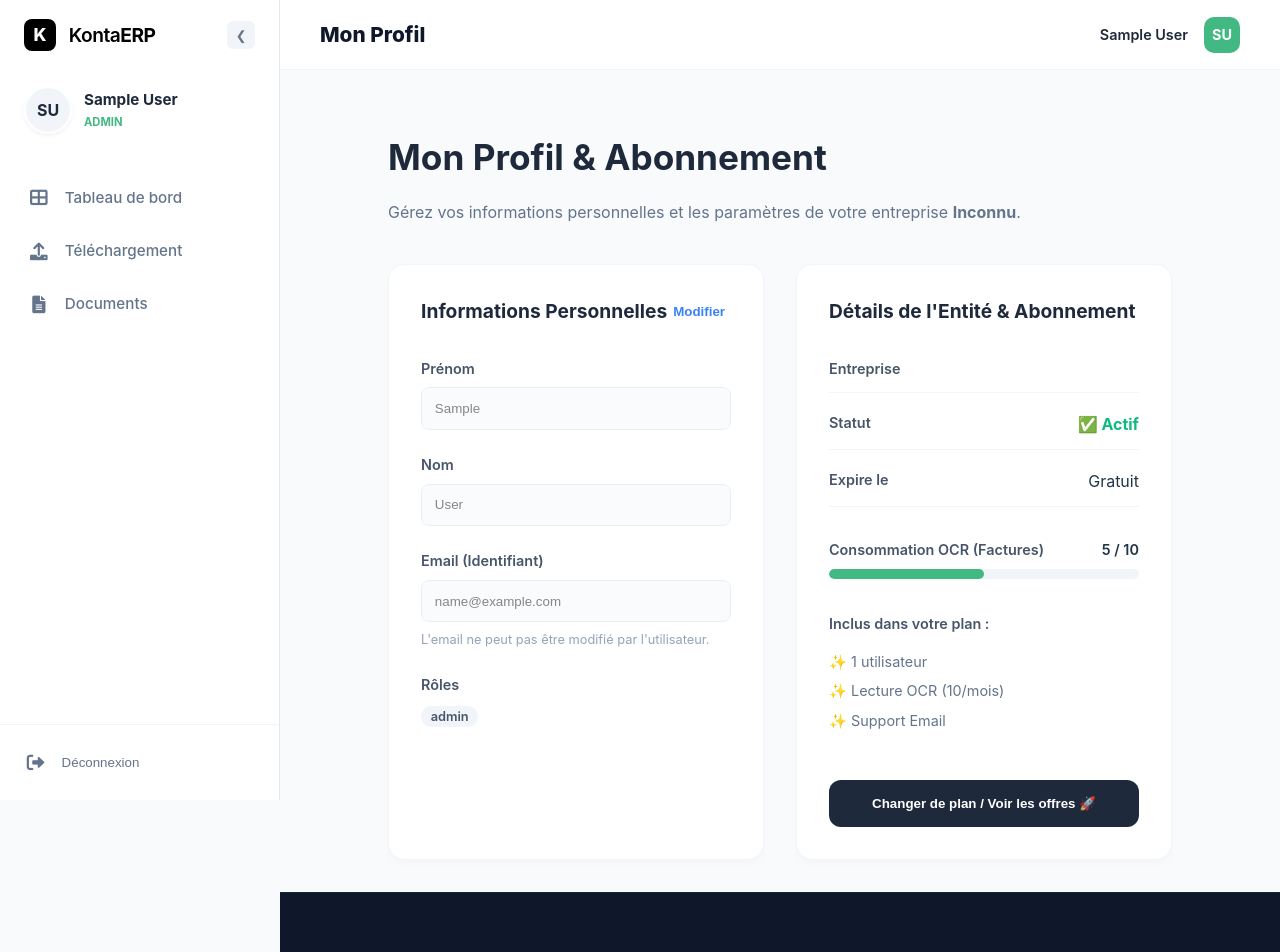
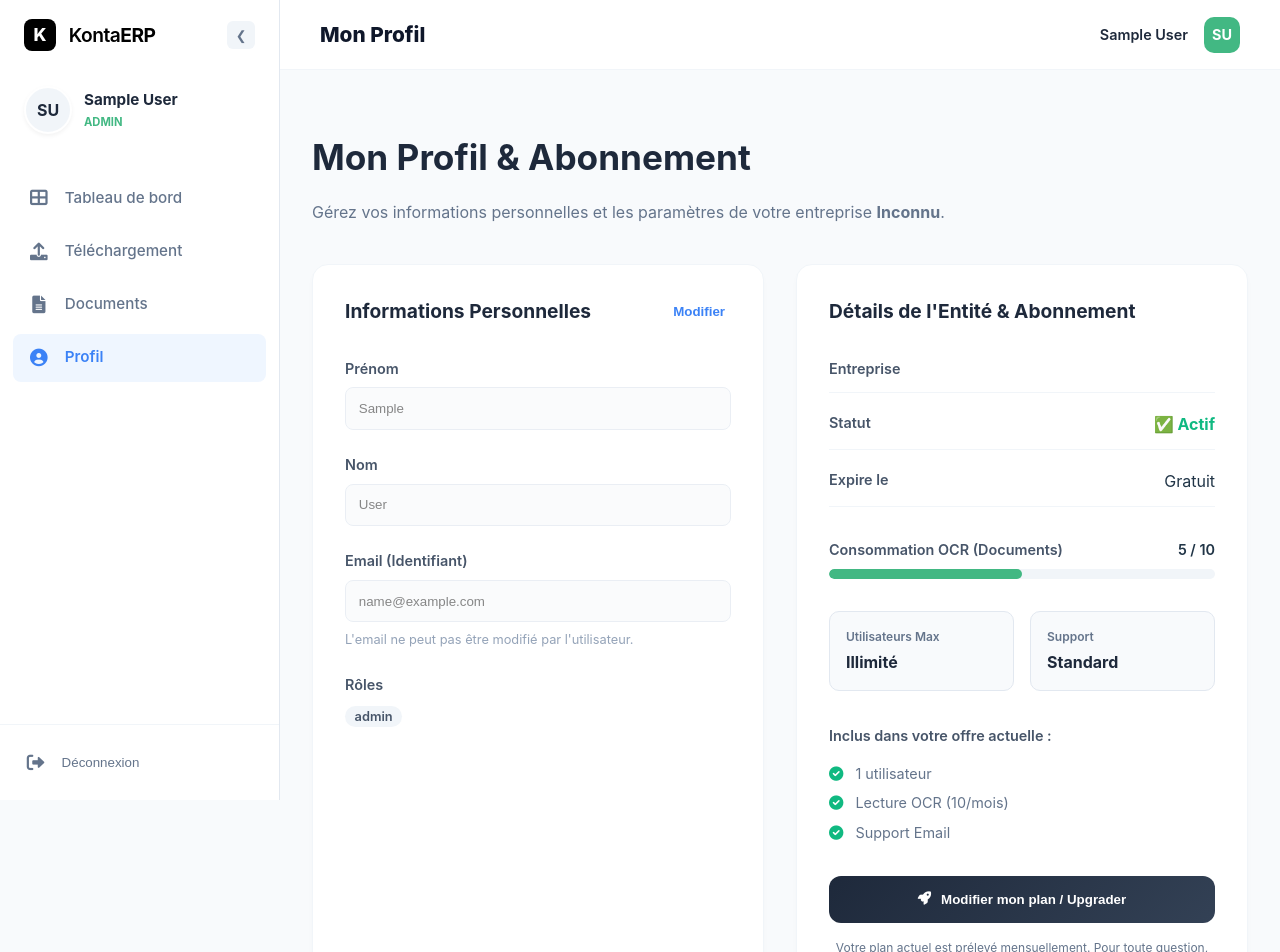
Before and after one commit to Kameroon/Konta, a Vue app in the folder src/Konta.Web/: page /app/profile in a window 1280 px wide. Shown: the top 952 px of the page. Built offline with nearby package versions, Linux system fonts and the light colour scheme; no server answers; sample sign-in values are in the browser's storage.

Commit message:
add user profil

```diff
--- a/src/Konta.Web/src/layouts/MainLayout.vue
+++ b/src/Konta.Web/src/layouts/MainLayout.vue
@@ -1,5 +1,5 @@
 <script setup lang="ts">
-import { onMounted, computed } from 'vue';
+import { onMounted, computed, watch } from 'vue';
 import { useRouter } from 'vue-router';
 import { useAuthStore } from '@/stores/auth.store';
 import { useUiStore } from '@/stores/ui.store';
@@ -13,12 +13,13 @@ const tenantStore = useTenantStore();
 const router = useRouter();
 const toast = useToast();
 
-onMounted(async () => {
-    if (authStore.user?.tenantId && !tenantStore.currentTenant) {
-        console.log('[MainLayout] Initialisation des données du tenant...');
-        await tenantStore.fetchTenantInfo(authStore.user.tenantId);
+// Réaction aux changements d'utilisateur (pour le rafraîchissement à chaud si besoin)
+watch(() => authStore.user?.tenantId, async (newTenantId: string | undefined) => {
+    if (newTenantId && (!tenantStore.currentTenant || tenantStore.currentTenant.id !== newTenantId)) {
+        console.log('[MainLayout] Changement de tenant détecté, chargement...');
+        await tenantStore.fetchTenantInfo(newTenantId);
     }
-});
+}, { immediate: true });
 
 const handleLogout = () => {
     console.log('[MainLayout] Tentative de déconnexion...');
@@ -81,6 +82,10 @@ const isSuperAdmin = computed(() => {
 
           <router-link to="/app/documents" class="nav-item" active-class="active">
             <i class="fas fa-file-alt icon"></i> <span>Documents</span>
+          </router-link>
+
+          <router-link to="/app/profile" class="nav-item" active-class="active">
+            <i class="fas fa-user-circle icon"></i> <span>Profil</span>
           </router-link>
         </template>
 
--- a/src/Konta.Web/src/views/ProfileView.vue
+++ b/src/Konta.Web/src/views/ProfileView.vue
@@ -1,5 +1,5 @@
 <script setup lang="ts">
-import { ref, onMounted } from 'vue';
+import { ref, onMounted, computed, watch } from 'vue';
 import { useAuthStore } from '@/stores/auth.store';
 import { useTenantStore } from '@/stores/tenant.store';
 import { useToast } from 'vue-toastification';
@@ -14,10 +14,19 @@ const toast = useToast(); // Pour les notifications visuelles
 
 const editing = ref(false); // État du mode édition
 const profileForm = ref({
-  firstName: authStore.user?.firstName || '',
-  lastName: authStore.user?.lastName || '',
-  email: authStore.user?.email || ''
+  firstName: '',
+  lastName: '',
+  email: ''
 });
+
+// Synchronisation réactive des données du formulaire avec le store
+watch(() => authStore.user, (newUser: any) => {
+  if (newUser) {
+    profileForm.value.firstName = newUser.firstName;
+    profileForm.value.lastName = newUser.lastName;
+    profileForm.value.email = newUser.email;
+  }
+}, { immediate: true });
 
 /**
  * Charge les informations du tenant au montage du composant.
@@ -60,9 +69,9 @@ const subscriptionDisplay = ref({
 });
 
 // Mise à jour simplifiée selon le plan si aucune info d'abonnement n'est reçue
-onMounted(() => {
-  const plan = tenantStore.currentTenant?.plan || 'Free';
-  if (plan === 'Premium') {
+watch(() => tenantStore.currentTenant?.plan, (plan) => {
+  const currentPlan = plan || 'Free';
+  if (currentPlan === 'Premium') {
     subscriptionDisplay.value = {
       status: '✅ Actif',
       expiry: '31/12/2026',
@@ -70,7 +79,7 @@ onMounted(() => {
       quotaLimit: 5000,
       features: ['10 utilisateurs inclus', 'Expertise OCR illimitée', 'Support 24/7', 'Modules Avancés']
     };
-  } else if (plan === 'Free') {
+  } else {
     subscriptionDisplay.value = {
       status: '✅ Actif',
       expiry: 'Gratuit',
@@ -79,7 +88,7 @@ onMounted(() => {
       features: ['1 utilisateur', 'Lecture OCR (10/mois)', 'Support Email']
     };
   }
-});
+}, { immediate: true });
 </script>
 
 <template>
@@ -157,7 +166,7 @@ onMounted(() => {
 
           <div class="quota-section">
             <div class="quota-header">
-              <label>Consommation OCR (Factures)</label>
+              <label>Consommation OCR (Documents)</label>
               <span>{{ subscriptionDisplay.quotaUsed }} / {{ subscriptionDisplay.quotaLimit }}</span>
             </div>
             <div class="progress-bar">
@@ -165,19 +174,31 @@ onMounted(() => {
             </div>
           </div>
 
+          <div class="plan-details-grid">
+            <div class="detail-box">
+              <label>Utilisateurs Max</label>
+              <span>{{ tenantStore.currentTenant?.plan === 'Free' ? '1' : (tenantStore.currentTenant?.plan === 'Premium' ? '10' : 'Illimité') }}</span>
+            </div>
+            <div class="detail-box">
+              <label>Support</label>
+              <span>{{ tenantStore.currentTenant?.plan === 'Premium' ? 'Prioritaire 24/7' : 'Standard' }}</span>
+            </div>
+          </div>
+
           <div class="features-section">
-            <label>Inclus dans votre plan :</label>
+            <label>Inclus dans votre offre actuelle :</label>
             <ul class="features-list">
               <li v-for="feature in subscriptionDisplay.features" :key="feature">
-                ✨ {{ feature }}
+                <i class="fas fa-check-circle"></i> {{ feature }}
               </li>
             </ul>
           </div>
 
           <div class="sub-actions">
             <button @click="$router.push('/plans')" class="upgrade-btn">
-              Changer de plan / Voir les offres 🚀
+              <i class="fas fa-rocket"></i> Modifier mon plan / Upgrader
             </button>
+            <p class="sub-help">Votre plan actuel est prélevé mensuellement. Pour toute question, contactez le support.</p>
           </div>
         </template>
       </section>
@@ -374,13 +395,61 @@ small {
 .upgrade-btn {
   width: 100%;
   padding: 1rem;
-  background: #1e293b;
+  background: linear-gradient(135deg, #1e293b 0%, #334155 100%);
   color: white;
   border-radius: 12px;
   border: none;
   font-weight: 700;
   margin-top: 2rem;
   cursor: pointer;
+  display: flex;
+  align-items: center;
+  justify-content: center;
+  gap: 10px;
+  transition: all 0.2s;
+}
+
+.upgrade-btn:hover {
+  transform: translateY(-2px);
+  box-shadow: 0 4px 12px rgba(0,0,0,0.1);
+}
+
+.plan-details-grid {
+  display: grid;
+  grid-template-columns: 1fr 1fr;
+  gap: 1rem;
+  margin-bottom: 2rem;
+}
+
+.detail-box {
+  background: #f8fafc;
+  padding: 1rem;
+  border-radius: 10px;
+  border: 1px solid #e2e8f0;
+}
+
+.detail-box label {
+  display: block;
+  font-size: 0.75rem;
+  color: #64748b;
+  margin-bottom: 4px;
+}
+
+.detail-box span {
+  font-weight: 700;
+  color: #1e293b;
+}
+
+.features-list li i {
+  color: #10b981;
+  margin-right: 8px;
+}
+
+.sub-help {
+  font-size: 0.75rem;
+  color: #64748b;
+  text-align: center;
+  margin-top: 1rem;
 }
 
 @media (max-width: 900px) {
```
Also changed, not shown: 1 other file (tests, documents, lock files or other folders).
